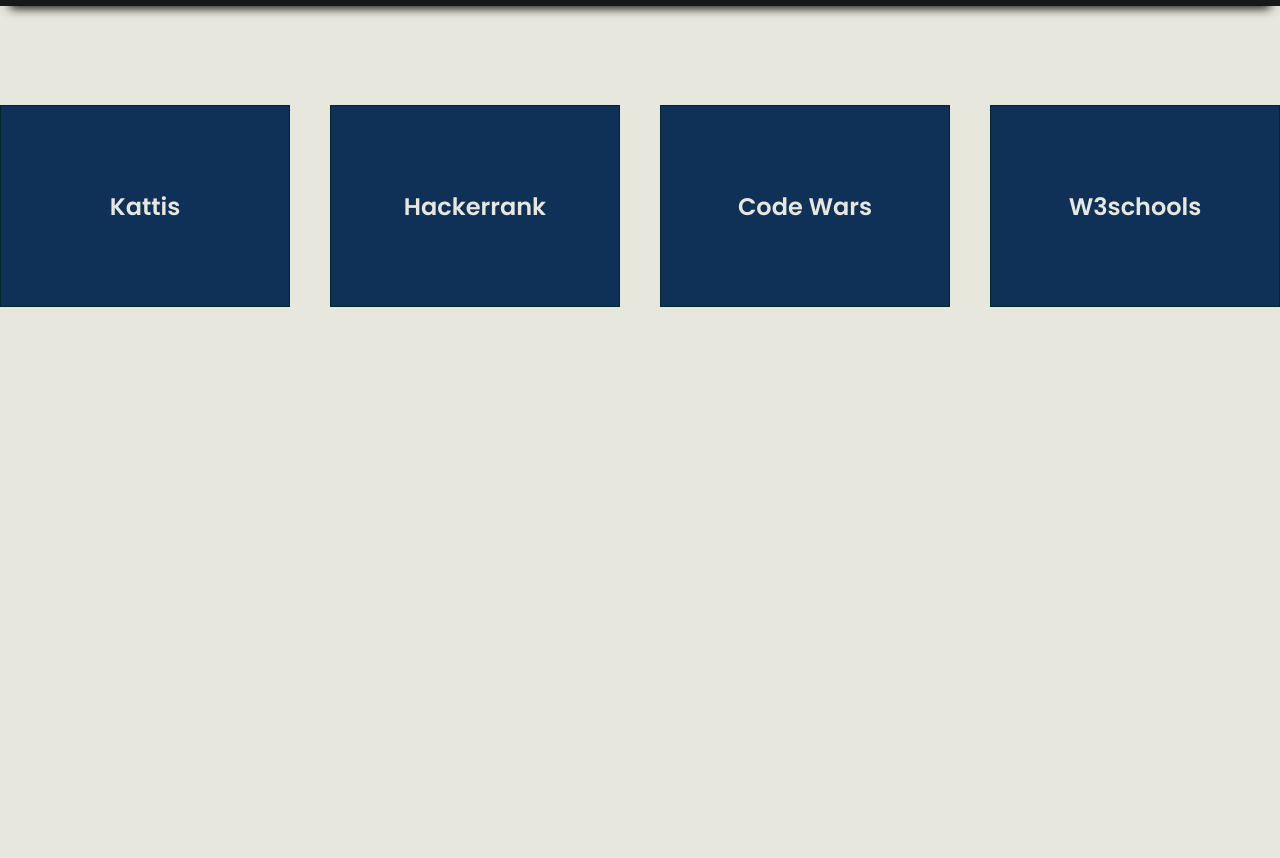
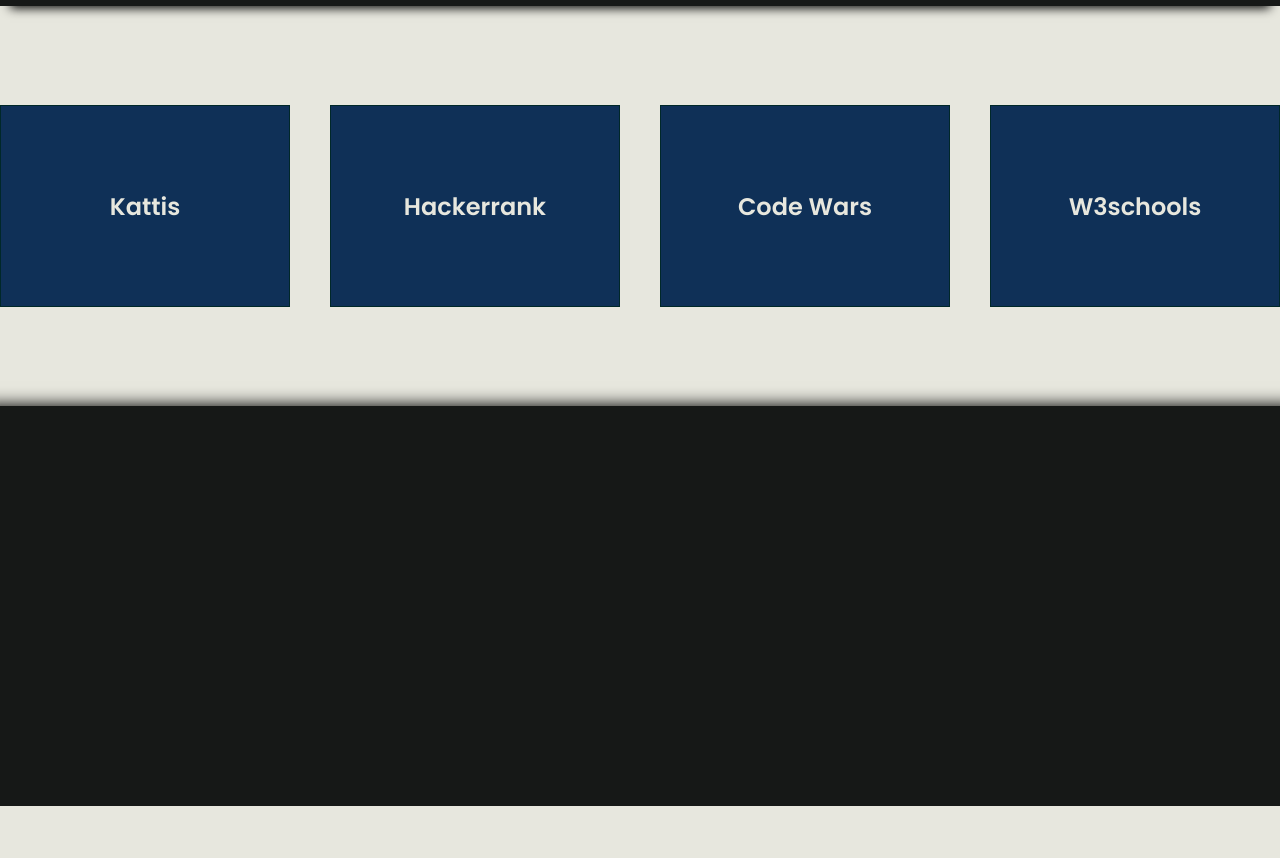
Before and after one commit to AKMEinSpace/helpful-python-dump, a plain HTML site: page index.html in a window 1280 px wide. Shown: the part 94-952 px from the top of the page. After the commit the page ends 900 px from the top, so only its background shows below. Drawn offline with Linux system fonts and the light colour scheme.

Commit message:
Update main_ss.css

```diff
--- a/main_ss.css
+++ b/main_ss.css
@@ -64,7 +64,6 @@ h2:hover{
     transform: scaleX(1.01) scaleY(1.01);
 }
 #about{
-    margin-top: 1000px;
     min-height: 400px;
     background: #161817;
     box-shadow: 0 16px 16px 17px black;
```
